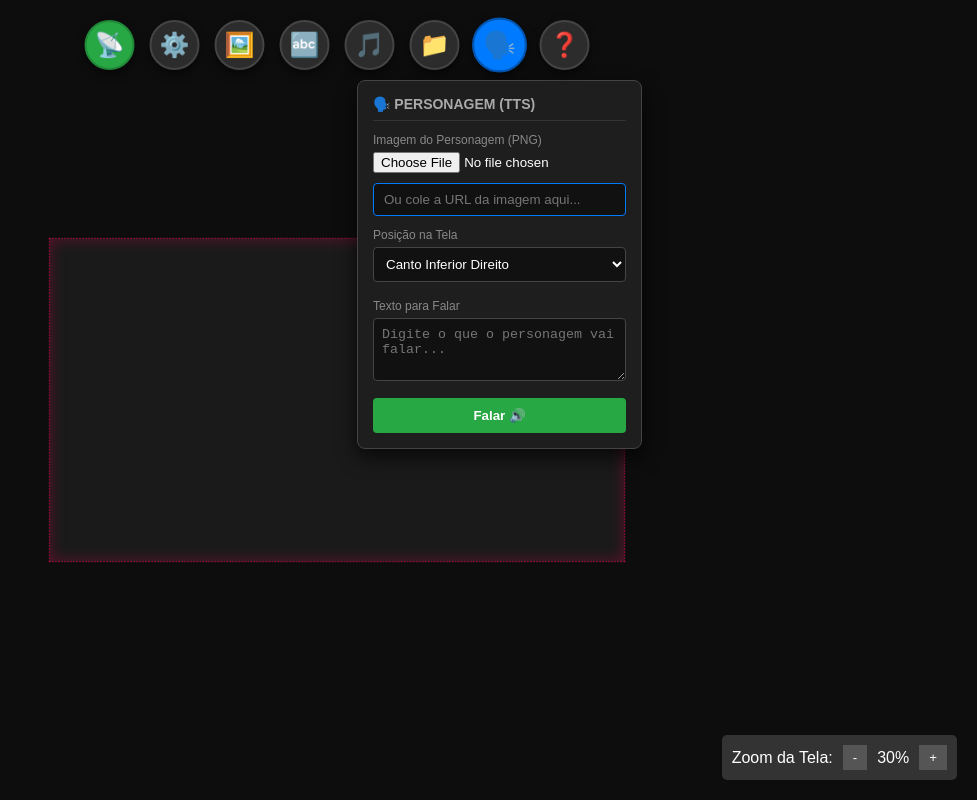
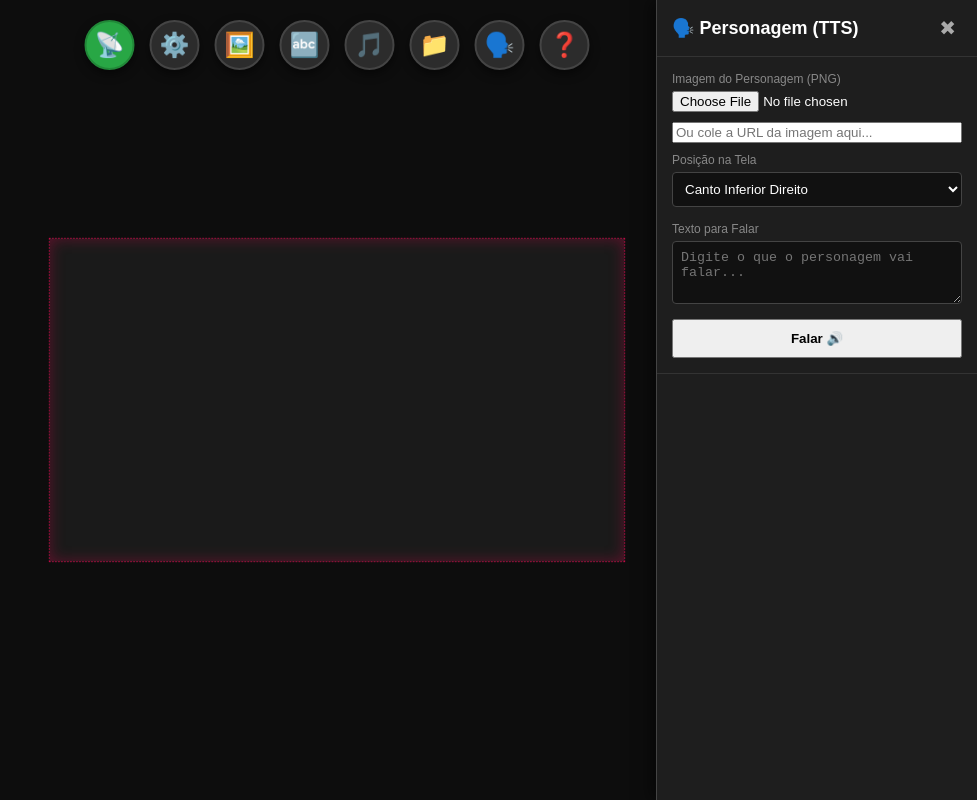
Before and after one commit to GiovanniMQC/Live-Image-Overlays, a website: page public/admin.html in a window 1280 px wide. Both pictures are taken after a click on the button "🗣️". Shown: the whole page, without its empty margins (303-1280 px from the left). Drawn offline with nearby package versions, Linux system fonts and the light colour scheme; no server answers.

Commit message:
Menu melhorado e TTS já funcional

```diff
--- a/public/admin.html
+++ b/public/admin.html
@@ -573,6 +573,23 @@
             transition: right 0.3s cubic-bezier(0.175, 0.885, 0.32, 1.05);
         }
         #media-sidebar.open {
+            right: 0;
+        }
+        #tts-sidebar {
+            position: fixed;
+            top: 0;
+            right: -350px;
+            width: 320px;
+            height: 100vh;
+            background: #1e1e1e;
+            border-left: 1px solid #444;
+            box-shadow: -5px 0 15px rgba(0,0,0,0.5);
+            z-index: 10000;
+            display: flex;
+            flex-direction: column;
+            transition: right 0.3s cubic-bezier(0.175, 0.885, 0.32, 1.05);
+        }
+        #tts-sidebar.open {
             right: 0;
         }
         .media-preview-img {
@@ -745,27 +762,7 @@
         </div>
 
         <div class="tool-container">
-            <button class="tool-btn" title="Personagem TTS" onclick="toggleToolPanel('panel-tts', this)">🗣️</button>
-            <div id="panel-tts" class="tool-panel">
-                <h3>🗣️ Personagem (TTS)</h3>
-                <div class="input-group">
-                    <label>Imagem do Personagem (PNG)</label>
-                    <input type="file" id="tts-image-file" accept="image/png,image/gif,image/webp,image/jpeg" style="margin-bottom: 5px;">
-                    <input type="text" id="tts-image-url" placeholder="Ou cole a URL da imagem aqui...">
-                </div>
-                <div class="input-group">
-                    <label>Posição na Tela</label>
-                    <select id="tts-position" style="padding: 8px; background: #111; color: #fff; border: 1px solid #444; border-radius: 4px; outline: none; margin-bottom: 5px; cursor: pointer;">
-                        <option value="right">Canto Inferior Direito</option>
-                        <option value="left">Canto Inferior Esquerdo</option>
-                    </select>
-                </div>
-                <div class="input-group">
-                    <label>Texto para Falar</label>
-                    <textarea id="tts-text" rows="3" placeholder="Digite o que o personagem vai falar..." style="padding: 8px; background: #111; color: #fff; border: 1px solid #444; border-radius: 4px; outline: none; width: 100%; box-sizing: border-box; resize: vertical;"></textarea>
-                </div>
-                <button id="btn-tts-speak" class="btn-success" style="width: 100%; margin-top: 5px; padding: 10px; font-weight: bold;">Falar 🔊</button>
-            </div>
+            <button class="tool-btn" title="Personagem TTS" onclick="toggleTtsSidebar()">🗣️</button>
         </div>
 
         <div class="tool-container">
@@ -926,6 +923,32 @@
         </div>
     </div>
 
+    <div id="tts-sidebar">
+        <div class="soundpad-header">
+            <h2>🗣️ Personagem (TTS)</h2>
+            <button class="btn-close-soundpad" onclick="toggleTtsSidebar()">✖</button>
+        </div>
+        <div class="soundpad-controls">
+            <div class="input-group">
+                <label>Imagem do Personagem (PNG)</label>
+                <input type="file" id="tts-image-file" accept="image/png,image/gif,image/webp,image/jpeg" style="margin-bottom: 5px;">
+                <input type="text" id="tts-image-url" placeholder="Ou cole a URL da imagem aqui...">
+            </div>
+            <div class="input-group">
+                <label>Posição na Tela</label>
+                <select id="tts-position" style="padding: 8px; background: #111; color: #fff; border: 1px solid #444; border-radius: 4px; outline: none; margin-bottom: 5px; cursor: pointer;">
+                    <option value="right">Canto Inferior Direito</option>
+                    <option value="left">Canto Inferior Esquerdo</option>
+                </select>
+            </div>
+            <div class="input-group">
+                <label>Texto para Falar</label>
+                <textarea id="tts-text" rows="3" placeholder="Digite o que o personagem vai falar..." style="padding: 8px; background: #111; color: #fff; border: 1px solid #444; border-radius: 4px; outline: none; width: 100%; box-sizing: border-box; resize: vertical;"></textarea>
+            </div>
+            <button id="btn-tts-speak" class="btn-success" style="width: 100%; margin-top: 5px; padding: 10px; font-weight: bold;">Falar 🔊</button>
+        </div>
+    </div>
+
     <script src="/socket.io/socket.io.js"></script>
     <script>
         const socket = io();
@@ -1363,6 +1386,12 @@
             document.querySelectorAll('.tool-btn').forEach(b => b.classList.remove('active'));
         }
 
+        function toggleTtsSidebar() {
+            document.getElementById('tts-sidebar').classList.toggle('open');
+            document.querySelectorAll('.tool-panel').forEach(p => p.classList.remove('active'));
+            document.querySelectorAll('.tool-btn').forEach(b => b.classList.remove('active'));
+        }
+
         let currentMediaList = [];
 
         function togglePinMedia(id) {
@@ -2186,7 +2215,7 @@
         let isSpacePressed = false;
         window.addEventListener('keydown', (e) => {
             // Previne atalhos se estiver digitando numa caixa de texto ou elemento de texto editável
-            if (document.activeElement && (document.activeElement.tagName === 'INPUT' || document.activeElement.isContentEditable)) return;
+            if (document.activeElement && (document.activeElement.tagName === 'INPUT' || document.activeElement.tagName === 'TEXTAREA' || document.activeElement.isContentEditable)) return;
 
             if (e.key === 'Delete' && selectedElements.size > 0) {
                 selectedElements.forEach(id => {
@@ -2347,7 +2376,7 @@
 
                     clearSelection();
 
-                    if (document.activeElement && (document.activeElement.tagName === 'INPUT' || document.activeElement.isContentEditable)) {
+                    if (document.activeElement && (document.activeElement.tagName === 'INPUT' || document.activeElement.tagName === 'TEXTAREA' || document.activeElement.isContentEditable)) {
                         document.activeElement.blur();
                     }
                 } else if (e.button === 0) { // Left click normal para Marquee
@@ -2362,7 +2391,7 @@
                     marqueeBox.style.width = '0px';
                     marqueeBox.style.height = '0px';
 
-                    if (document.activeElement && (document.activeElement.tagName === 'INPUT' || document.activeElement.isContentEditable)) {
+                    if (document.activeElement && (document.activeElement.tagName === 'INPUT' || document.activeElement.tagName === 'TEXTAREA' || document.activeElement.isContentEditable)) {
                         document.activeElement.blur();
                     }
                 }
@@ -3087,7 +3116,7 @@
                 if (mediaEl.contentEditable === "true") return;
 
                 // Tira o foco de caixas de texto para permitir os atalhos de teclado funcionarem
-                if (document.activeElement && document.activeElement.tagName === 'INPUT') {
+                if (document.activeElement && (document.activeElement.tagName === 'INPUT' || document.activeElement.tagName === 'TEXTAREA' || document.activeElement.isContentEditable)) {
                     document.activeElement.blur();
                 }
 
@@ -3856,7 +3885,7 @@
 
             // Optional: clear text after speaking
             ttsText.value = '';
-            document.getElementById('panel-tts').classList.remove('active');
+            document.getElementById('tts-sidebar').classList.remove('open');
         });
         // =======================================================
 
```
